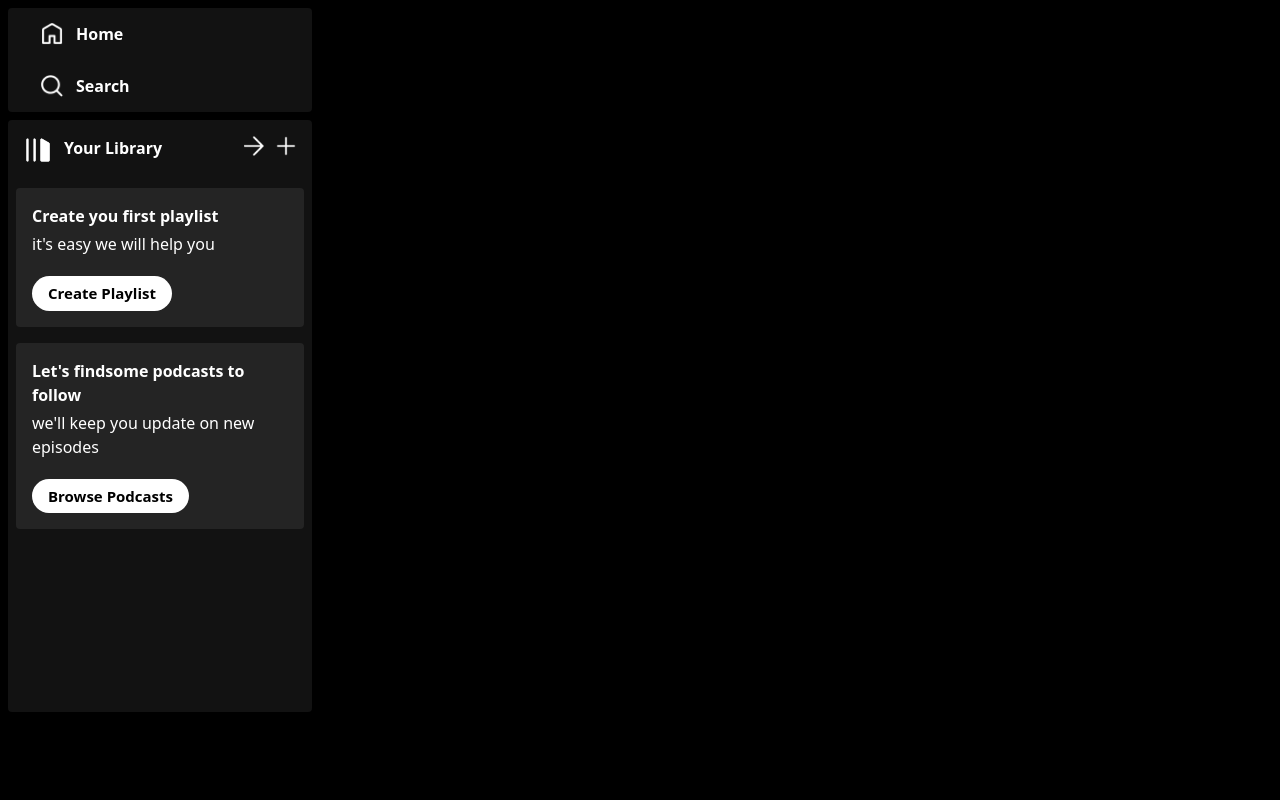
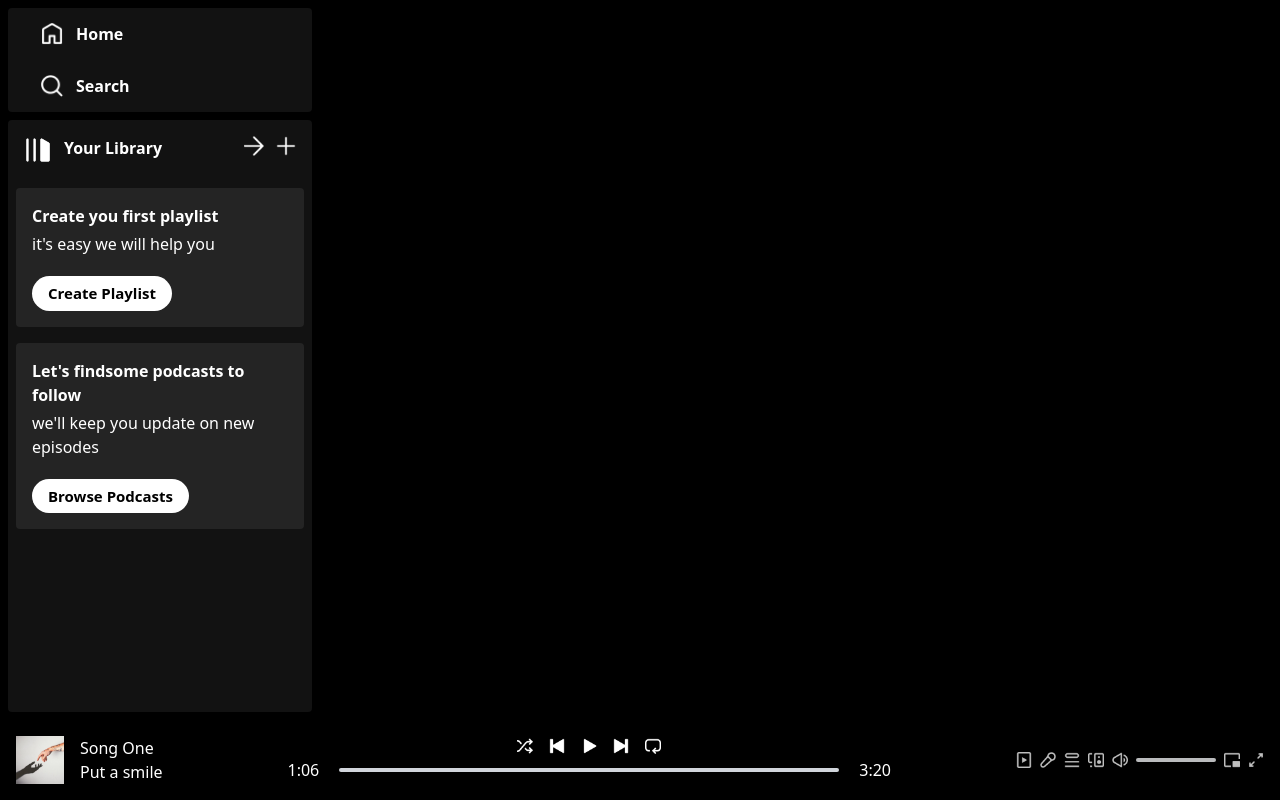
Before and after one commit to laracury/cloneSpotify_React, a React (Vite) app in the folder spotify-clone/: page / in a window 1280 px wide. Built offline with nearby package versions, Linux system fonts and the light colour scheme.

Commit message:
✨Criando componente de Player

```diff
--- a/spotify-clone/src/App.jsx
+++ b/spotify-clone/src/App.jsx
@@ -1,5 +1,6 @@
 import React from 'react'
 import Sidebar from './components/Sidebar'
+import Player from './components/Player'
 
 const App = () => {
   return (
@@ -7,6 +8,7 @@
       <div className='h-[90%] flex'>
         <Sidebar />
       </div>
+      <Player />
     </div>
   )
 }
--- /dev/null
+++ b/spotify-clone/src/components/Player.jsx
@@ -0,0 +1,46 @@
+import React from 'react'
+import { assets, songsData } from '../assets/assets'
+
+const Player = () => {
+  return (
+    <div className='h-[10%] bg-black flex justify-between items-center text-white px-4'>
+        <div className='hidden lg:flex items-center gap-4'>
+            <img className='w-12' src={songsData[0].image} alt="" />
+            <div>
+                <p>{songsData[0].name}</p>
+                <p>{songsData[0].desc.slice(0, 12)}</p>
+            </div>
+        </div>
+        <div className='flex flex-col items-center gap-1 m-auto'>
+            <div className='flex gap-4'>
+                <img className='w-4 cursor-pointer' src={assets.shuffle_icon} alt="" />
+                <img className='w-4 cursor-pointer' src={assets.prev_icon} alt="" />
+                <img className='w-4 cursor-pointer' src={assets.play_icon} alt="" />
+                <img className='w-4 cursor-pointer' src={assets.next_icon} alt="" />
+                <img className='w-4 cursor-pointer' src={assets.loop_icon} alt="" />
+            </div>
+            <div className='flex items-center gap-5'>
+                <p>1:06</p>
+                <div className='w-[60vw] max-w-[500px] bg-gray-300 rounded-full cursor-pointer'>
+                    <hr className='h-1 border-none w-0 bg-green-800 rounded-full' />
+                </div>
+                <p>3:20</p>
+            </div>
+        </div>
+        <div className='hidden lg:flex items-center gap-2 opacity-75'>
+            <img className='w-4' src={assets.plays_icon} alt="" />
+            <img className='w-4' src={assets.mic_icon} alt="" />
+            <img className='w-4' src={assets.queue_icon} alt="" />
+            <img className='w-4' src={assets.speaker_icon} alt="" />
+            <img className='w-4' src={assets.volume_icon} alt="" />
+
+            <div className='w-20 bg-slate-50 h-1 rounded'></div>
+
+            <img className='w-4' src={assets.mini_player_icon} alt="" />
+            <img className='w-4' src={assets.zoom_icon} alt="" />
+        </div>
+    </div>
+  )
+}
+
+export default Player
```
